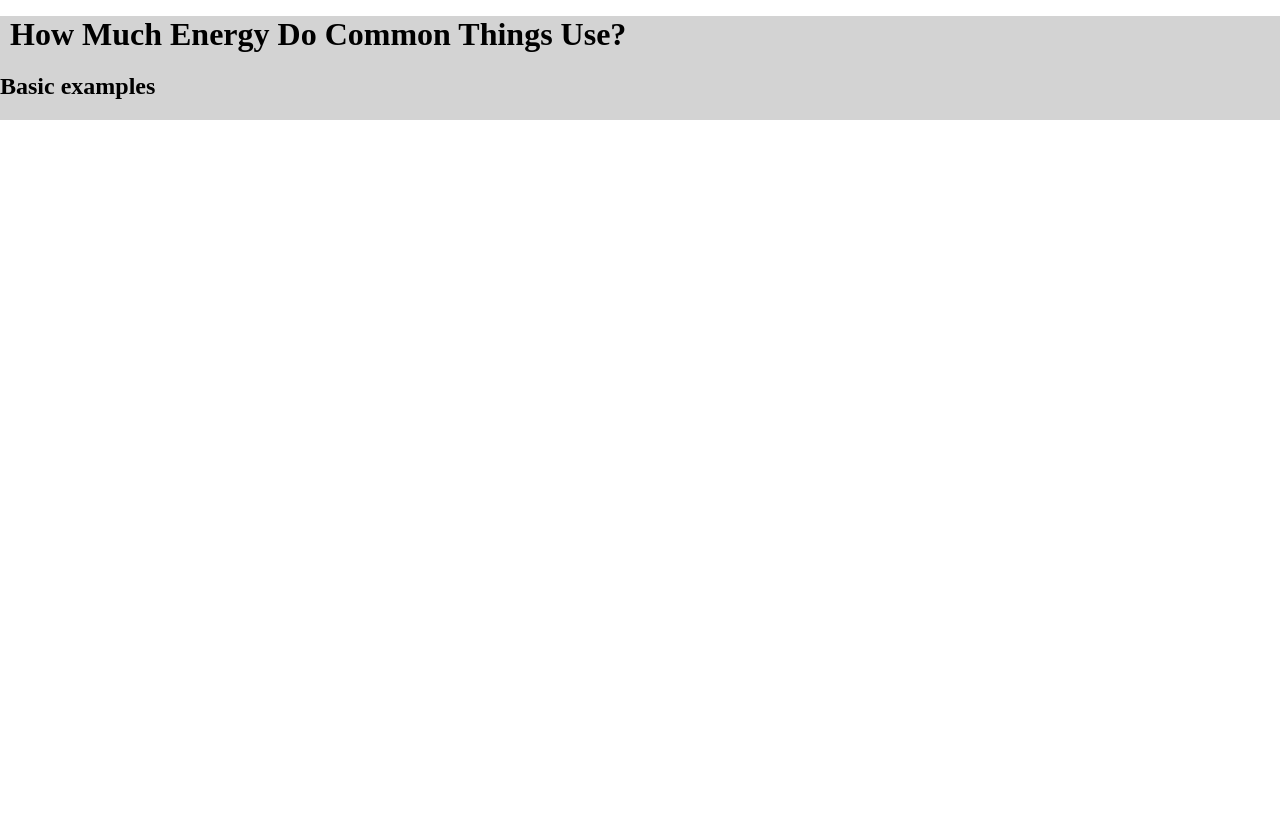
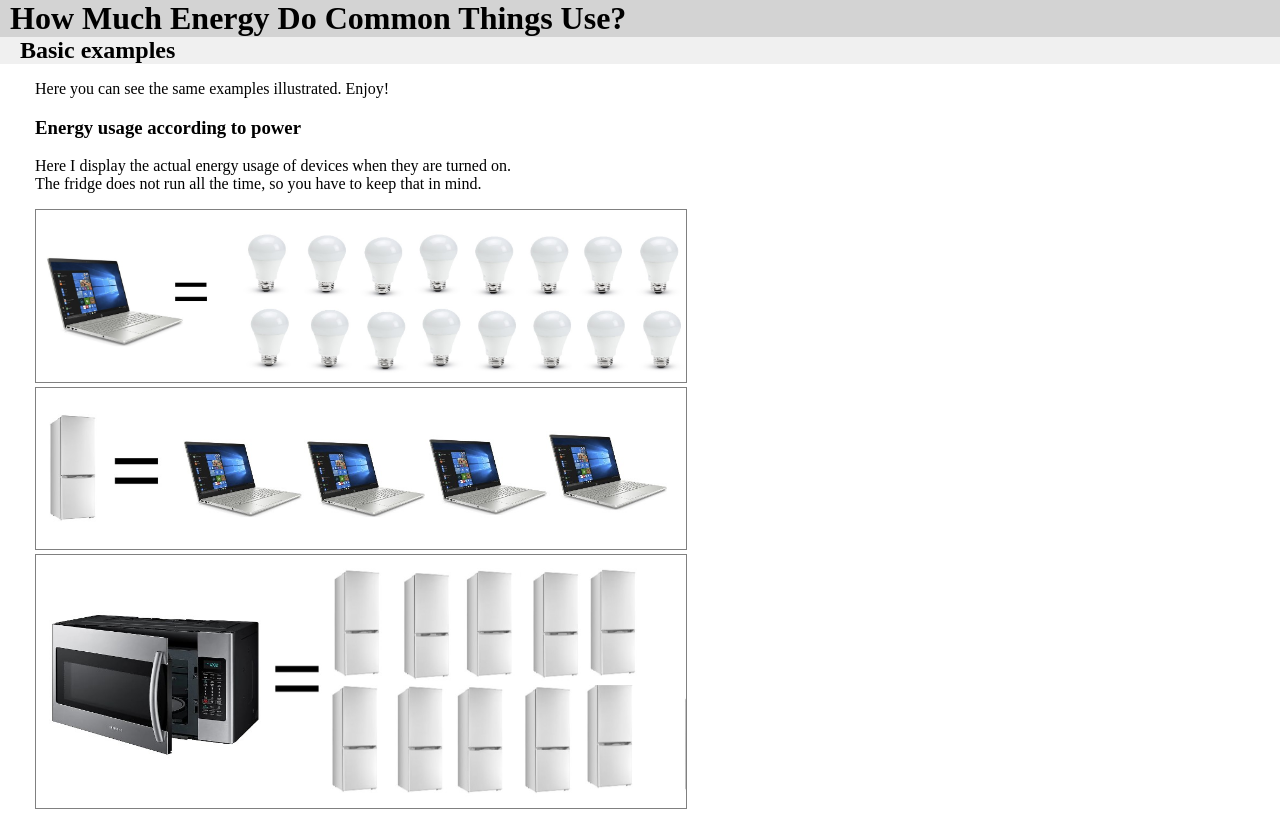
Before and after one commit to Juozas123/HowMuchEnergy, a plain HTML site: page Examples.html in a window 1280 px wide. Shown: the top 813 px of the page. Drawn offline with Linux system fonts and the light colour scheme.

Commit message:
Added content to Examples page

```diff
--- a/Examples.html
+++ b/Examples.html
@@ -8,14 +8,30 @@
 </head>
 <body>
     <header>
-        <div class="headerArea">
-            <h1 id="pageTitle" style="margin-bottom: 0px; margin-top: 0px;">How Much Energy Do Common Things Use?</h1>
-            <h2>Basic examples</h2>
+        <div>
+            <div class="headerTitle">
+                <h1 id="pageTitle" style="margin-bottom: 0px; margin-top: 0px;">How Much Energy Do Common Things Use?</h1>
+            </div>
+            <div class="headerSubTitle">
+                <h2 id="pageSubTitle" style="margin-bottom: 0px; margin-top: 0px;">Basic examples</h2>
+            </div>
         </div>
     </header>
 
     <div class="mainContent">
-        <p>Here goes the main content.</p>
+        <p>Here you can see the same examples illustrated. Enjoy!</p>
+
+        <h3>Energy usage according to power</h3>
+        <p>Here I display the actual energy usage of devices when they are turned on.<br>
+        The fridge does not run all the time, so you have to keep that in mind.</p>
+
+        <img src="Pictures/LaptopVsLed.jpg" alt="1 Laptop = 15 LEDs" style="width: 650px; height: auto; border: 1px solid gray;">
+        <br>
+        <img src="Pictures/FridgeVsLaptop.jpg" alt="1 Fridge = 4 Laptops" style="width: 650px; height: auto; border: 1px solid gray;">
+        <br>
+        <img src="Pictures/MicrowaveVsFridges.jpg" alt="1 Microwave = 10 Fridges" style="width: 650px; height: auto; border: 1px solid gray;">
+        <br>
+        <img src="Pictures/CarVsMicrowave.jpg" alt="1 Car = 50 Microwaves" style="width: 650px; height: auto; border: 1px solid gray;">
     </div>
 
 
--- a/main.css
+++ b/main.css
@@ -1,16 +1,12 @@
 .footNote {font-size: 12px; }
 
-.headerArea {
-    background-color: lightgray;
-    position: fixed;
-    z-index: 2;
-    margin-top: 0px;
-    width: 100%;
-}
+.headerTitle { background-color: lightgray; }
+
+.headerSubTitle { background-color: rgb(240, 240, 240); }
 
 .footerArea { background-color: lightgray; }
 
-.mainContent { margin-left: 35px; position: relative; top: 65px; z-index: 1; }
+.mainContent { margin-left: 35px; }
 
 .listEmptyBuble { list-style-type: circle; }
 
@@ -18,4 +14,6 @@ body { margin: 0px; }
 
 #pageTitle {margin-left: 10px; }
 
+#pageSubTitle {margin-left: 20px;}
+
 .pageFooterText {margin-left: 10px; margin-right: 10px;}
```
Also changed, not shown: index.html (+2 -12 lines), Pictures/CarVsMicrowave.jpg (added), Pictures/FridgeVsLaptop.jpg (added), Pictures/LaptopVsLed.jpg (added), Pictures/MicrowaveVsFridges.jpg (added).
